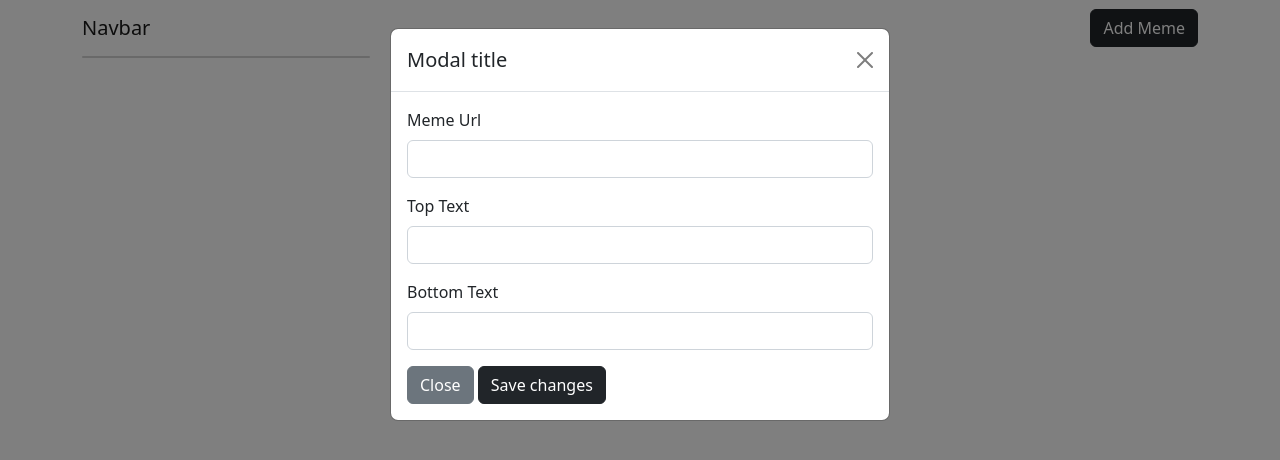
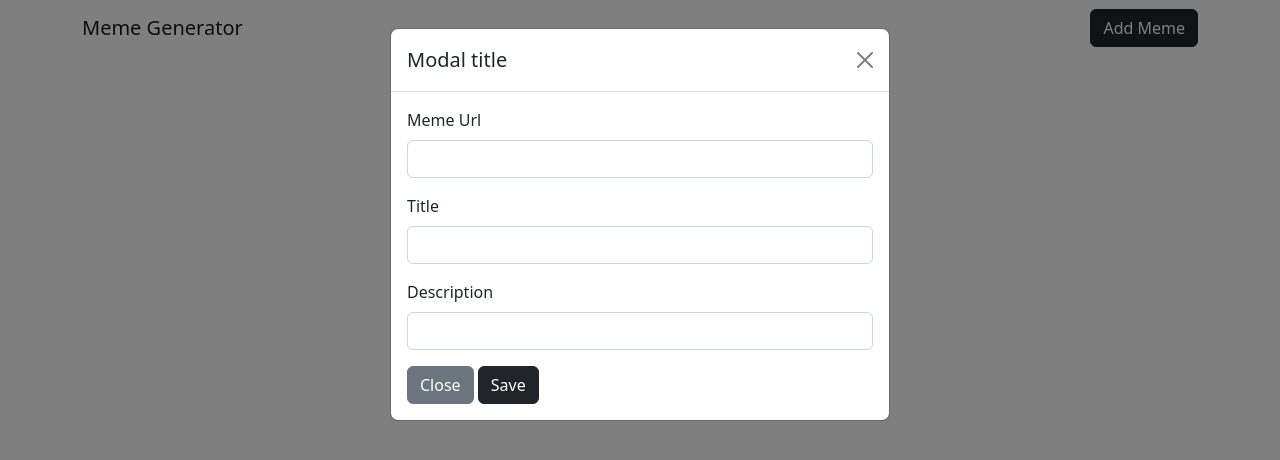
Before and after one commit to veronicapichay/VR21, a plain HTML site: page meme.html in a window 1280 px wide. Both pictures are taken after a click on the button "Add Meme". Drawn offline with nearby package versions, Linux system fonts and the light colour scheme.

Commit message:
meme generator

```diff
--- a/meme.html
+++ b/meme.html
@@ -10,7 +10,7 @@
 <body>
     <nav class="navbar">
         <div class="container">
-          <a class="navbar-brand">Navbar</a>
+          <a class="navbar-brand">Meme Generator</a>
           <form class="d-flex">
 <button type="button" class="btn btn-dark" data-bs-toggle="modal" data-bs-target="#addmeme">
     Add Meme
@@ -39,7 +39,7 @@
                   />
                 </div>
                 <div class="mb-3">
-                  <label for="top" class="form-label">Top Text</label>
+                  <label for="top" class="form-label">Title</label>
                   <input
                     class="form-control"
                     id="top"
@@ -52,7 +52,7 @@
 
                 <div class="mb-3">
                   <label for="description" class="form-label"
-                    >Bottom Text</label
+                    >Description</label
                   >
                   <input
                     class="form-control"
@@ -64,7 +64,7 @@
                 </div>
                 <button type="button" class="btn btn-secondary" data-bs-dismiss="modal">Close</button>
                 <button type="sub" class="btn btn-dark">
-                    Save changes
+                    Save
                 </button>
               </form>
         </div>
@@ -74,9 +74,6 @@
 
   <div class = "container">
     <div id= "cardContainer" class = "row">
-        <div class="col-3">
-            <div class="card" style="width: 18rem;">
-
     </div>
     </div>
 <script src="meme.js"></script>
```
